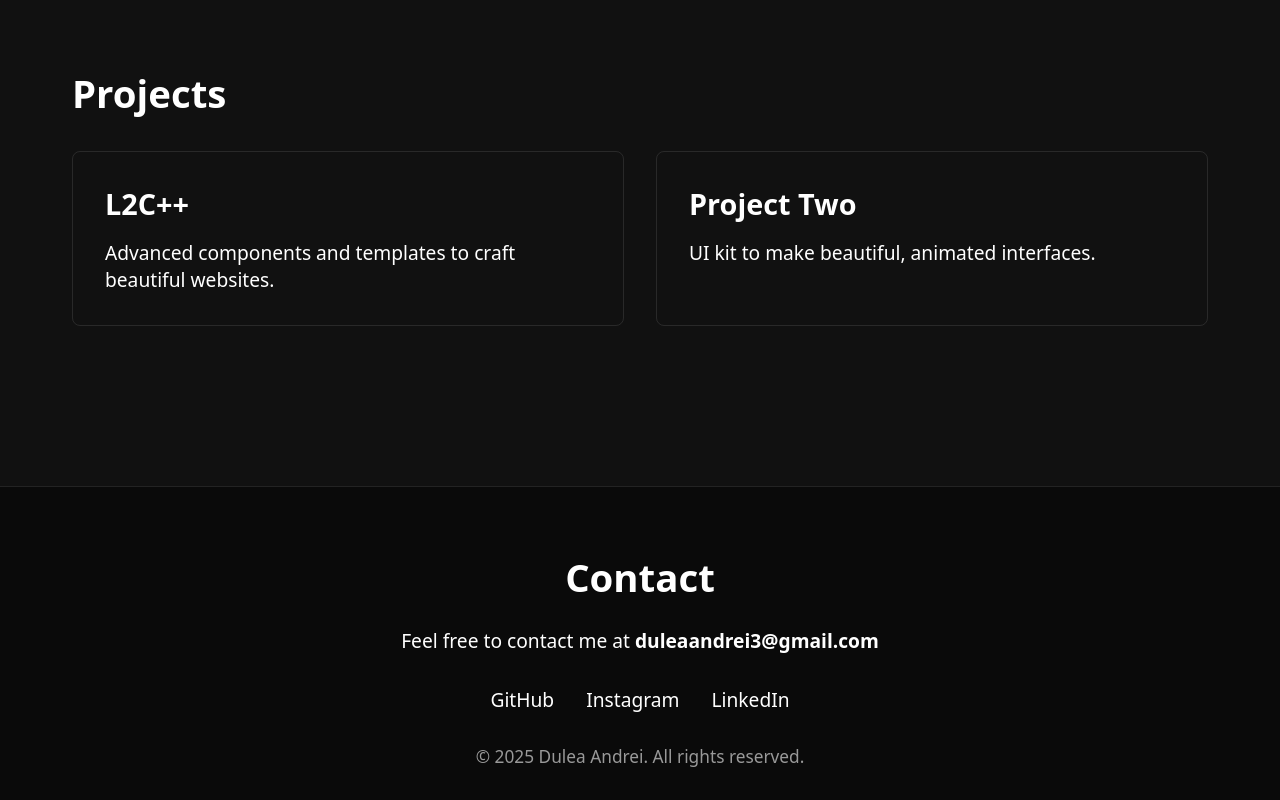
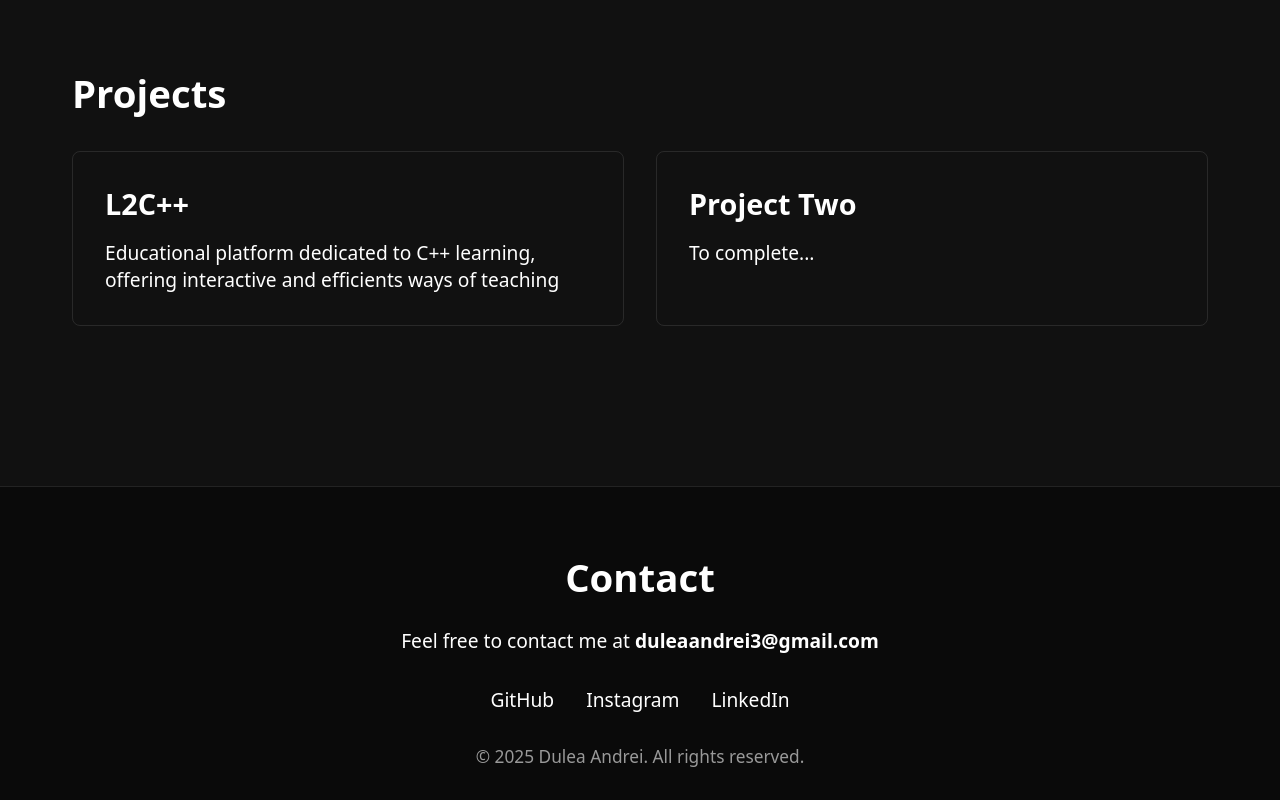
Before and after one commit to Dul3a/Personal_Website, a Next.js app: page / in a window 1280 px wide. Shown: the part 2565-3365 px from the top of the page. Built offline with nearby package versions, Linux system fonts and the light colour scheme.

Commit message:
added information to the "projects" section
Added my first project - L2C++

```diff
--- a/src/app/page.js
+++ b/src/app/page.js
@@ -223,15 +223,19 @@ export default function Home() {
         >
           <motion.h2 variants={itemVariants}>Projects</motion.h2>
           <motion.div className={styles.projectGrid} variants={containerVariants}>
-            <motion.div
+            <motion.a
+              href="https://www.onlinestudy.ro/vet/2024/Dulea-Andrei/index.html"
+              target="_blank"
+              rel="noopener noreferrer"
               className={styles.projectCard}
               variants={itemVariants}
               whileHover={{ scale: 1.02 }}
               whileTap={{ scale: 0.98 }}
+              style={{ textDecoration: 'none', color: 'inherit' }}
             >
               <h3>L2C++</h3>
-              <p>Advanced components and templates to craft beautiful websites.</p>
-            </motion.div>
+              <p>Educational platform dedicated to C++ learning, offering interactive and efficients ways of teaching</p>
+            </motion.a>
             <motion.div
               className={styles.projectCard}
               variants={itemVariants}
@@ -239,7 +243,7 @@ export default function Home() {
               whileTap={{ scale: 0.98 }}
             >
               <h3>Project Two</h3>
-              <p>UI kit to make beautiful, animated interfaces.</p>
+              <p>To complete...</p>
             </motion.div>
           </motion.div>
         </motion.section>
```
